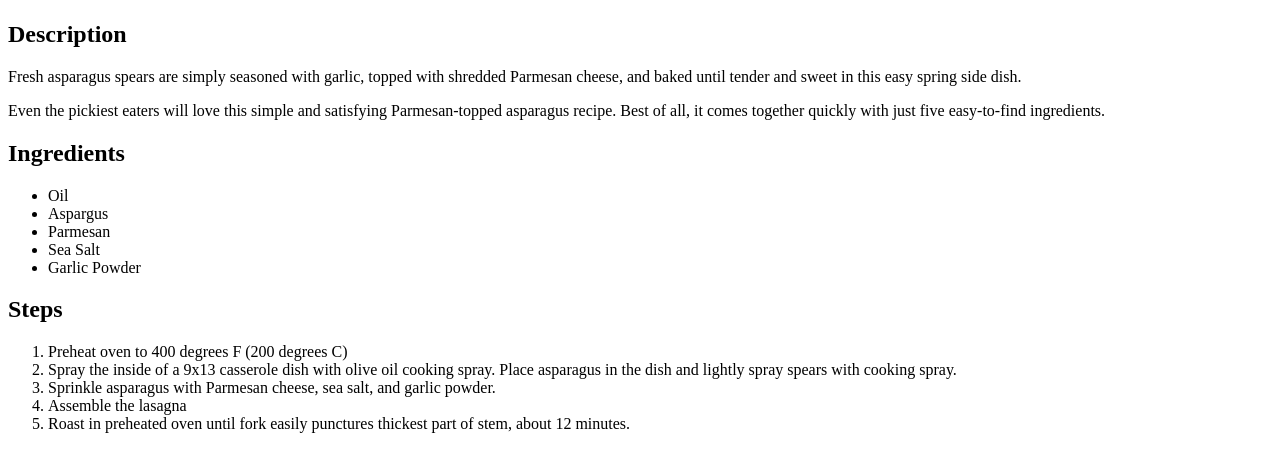
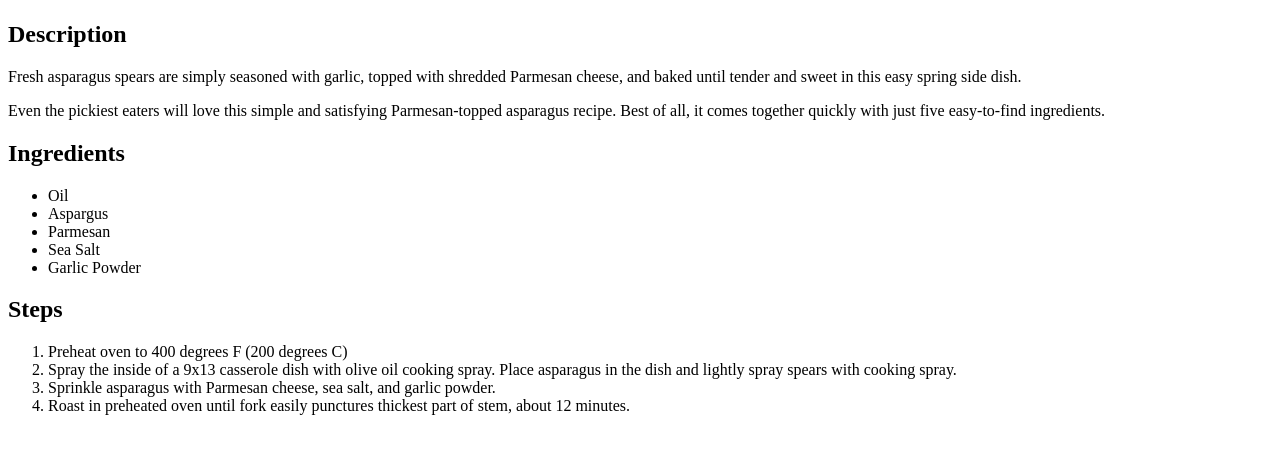
Before and after one commit to igcarvalhaes/odin-recipes, a plain HTML site: page recipes/roastedasparaguswithparmesan.html in a window 1280 px wide. Shown: the part 383-832 px from the top of the page. Drawn offline with Linux system fonts and the light colour scheme.

Commit message:
Deletei um passo incorreto em steps e corrigi titulo da pagina

```diff
--- a/recipes/roastedasparaguswithparmesan.html
+++ b/recipes/roastedasparaguswithparmesan.html
@@ -4,7 +4,7 @@
     <meta charset="UTF-8">
     <meta http-equiv="X-UA-Compatible" content="IE=edge">
     <meta name="viewport" content="width=device-width, initial-scale=1.0">
-    <title>Lasagna</title>
+    <title>Roasted Asparagus with Parmesan</title>
 </head>
 <body>
     <h1>Roasted Asparagus with Parmesan</h1>
@@ -29,7 +29,6 @@
         <li>Preheat oven to 400 degrees F (200 degrees C)</li>
         <li>Spray the inside of a 9x13 casserole dish with olive oil cooking spray. Place asparagus in the dish and lightly spray spears with cooking spray.</li>
         <li>Sprinkle asparagus with Parmesan cheese, sea salt, and garlic powder.</li>
-        <li>Assemble the lasagna</li>
         <li>Roast in preheated oven until fork easily punctures thickest part of stem, about 12 minutes.</li>
     </ol>
 </body>
```
